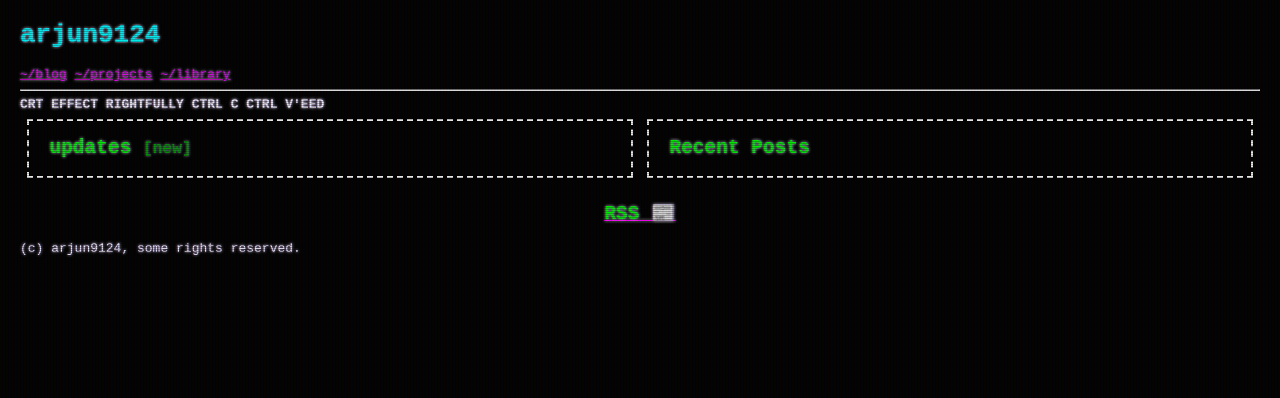
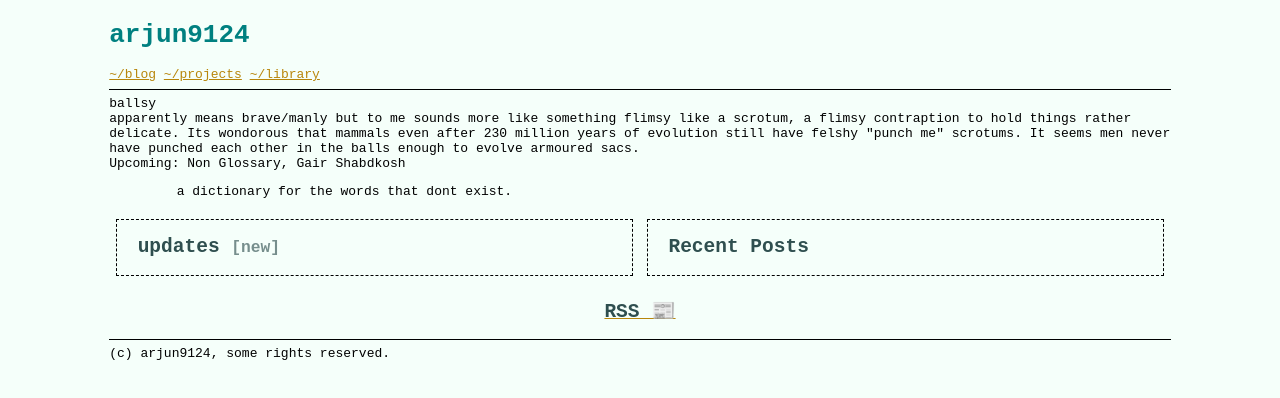
Before and after one commit to arjun9124/badsite, a plain HTML site: page index.html in a window 1280 px wide. Drawn offline with Linux system fonts and the light colour scheme.

Commit message:
mintcream

```diff
--- a/index.html
+++ b/index.html
@@ -8,14 +8,16 @@
 <script>
 </script>
 </head>
-<div class="crt">
 <body>
 	<header><h1>arjun9124</h1>
 	<nav><a href="/blog.html">~/blog</a> <a href="/projects.html">~/projects</a> <a href="/library.html">~/library</a></nav><hr>
 	</header>
 <main>
-	<strong>CRT EFFECT</STRONG>
-	<STRONG> RIGHTFULLY CTRL C CTRL V'EED</STRONG>
+ballsy
+<br> apparently means brave/manly but to me sounds more like something flimsy like a scrotum, a flimsy contraption to hold things rather delicate. Its wondorous that mammals even after 230 million years of evolution still have felshy "punch me" scrotums. It seems men never have punched each other in the balls enough to evolve armoured sacs.
+<br>
+Upcoming: Non Glossary, Gair Shabdkosh
+<ul> a dictionary for the words that dont exist.</ul>
 		<div class="boxes">
 	<div class="box sup">
 		<h2>updates <blink><small>[new]</small></blink></h2>
@@ -33,7 +35,9 @@
 
 </z>
 </main>
+<hr>
+<footer>
 (c) arjun9124, some rights reserved.</footer>
+</footer>
 </body>
-</div>
 </html>
--- a/style.css
+++ b/style.css
@@ -1,7 +1,7 @@
 html {
 
 	margin: auto;
-
+  max-width: 150ex;
 }
 header {
 
@@ -9,7 +9,7 @@ header {
 
     top: 0;
 
-	background: black;
+	background: mintcream;
 }
 blink {
         animation: blinker .7s linear infinite;
@@ -21,28 +21,29 @@ blink {
       }
 
 body {
-	background-color: black;
+	background-color: mintcream;
 	font-family: monospace;
-
+    overflow: auto;
 	margin: 20px;
 
 }
 
 h1 {
-	color: cyan;
+	color: teal;
 }
 h2 {
-	color: LIME;
+	color: darkslategray;
 }
 a {
-color: fuchsia;
+color: darkgoldenrod;
 }
 a:hover {
-color: hotpink;
+color: goldenrod;
 }
 
+hr {height:1px;border-width:0;color:black;background-color:black};
 body {
-color: white;
+color: #333;
 }
 
 ul,li { margin-left: 4ex;}
@@ -53,7 +54,7 @@ grid-template-rows: 10px, 1fr, 1fr, 1fr, 1fr, 1fr, 1fr, 1fr ;
 }
 .box{
 padding: 0ex 3ex;
-border: 2px dashed;
+border: 1px dashed;
 margin: 1ex;
 overflow: auto;
 }
```
